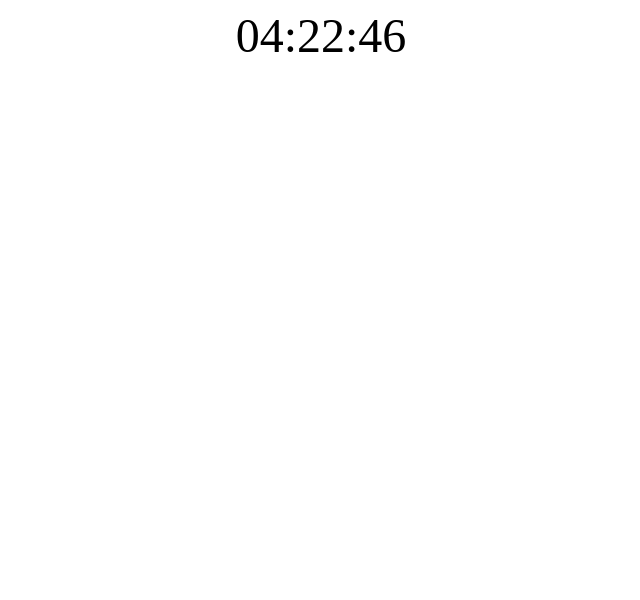
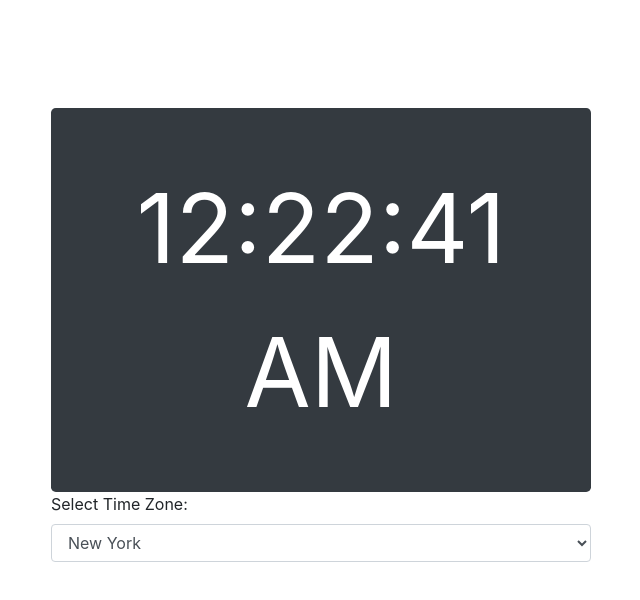
Before and after one commit to stevenrsewell/Javascript-Applications, a plain HTML site: page Digital Clock/index.html in a window 1280 px wide. Shown: the whole page, without its empty margins (319-959 px from the left). Drawn offline with nearby package versions, Linux system fonts and the light colour scheme.

Commit message:
Included time zones, AM/PM indicator

```diff
--- a/Digital Clock/app.js
+++ b/Digital Clock/app.js
@@ -1,15 +1,20 @@
 function showTime() {
-    const date = new Date();
-    let hours = date.getHours();
-    let minutes = date.getMinutes();
-    let seconds = date.getSeconds();
+    const timezone = document.getElementById("timezone").value;
+    const date = new Date().toLocaleString("en-US", {timeZone: timezone});
+    const time = new Date(date);
 
-    hours = hours < 10 ? "0" + hours : hours;
+    let hours = time.getHours();
+    let minutes = time.getMinutes();
+    let seconds = time.getSeconds();
+
+    const amPm = hours >= 12 ? "PM" : "AM";
+    hours = hours % 12;
+    hours = hours ? hours : 12;
     minutes = minutes < 10 ? "0" + minutes : minutes;
     seconds = seconds < 10 ? "0" + seconds : seconds;
 
-    const time = `${hours}:${minutes}:${seconds}`;
-    document.getElementById("clock").innerText = time;
+    const formattedTime = `${hours}:${minutes}:${seconds} ${amPm}`;
+    document.getElementById("clock").innerText = formattedTime;
 }
 
-setInterval(showTime, 1000);
+showTime();
--- a/Digital Clock/index.html
+++ b/Digital Clock/index.html
@@ -2,15 +2,34 @@
 <html>
 <head>
     <title>Digital Clock</title>
+    <link rel="stylesheet" href="https://stackpath.bootstrapcdn.com/bootstrap/4.3.1/css/bootstrap.min.css">
     <style>
         #clock {
-            font-size: 3em;
+            font-size: 6em;
             text-align: center;
+            margin-top: 20%;
         }
     </style>
 </head>
 <body>
-    <div id="clock"></div>
+    <div class="container">
+        <div class="row">
+            <div class="col-md-6 mx-auto">
+                <div id="clock" class="bg-dark text-white p-5 rounded-lg"></div>
+                <div class="form-group">
+                    <label for="timezone">Select Time Zone:</label>
+                    <select id="timezone" class="form-control" onchange="showTime()">
+                        <option value="America/New_York">New York</option>
+                        <option value="America/Los_Angeles">Los Angeles</option>
+                        <option value="Europe/London">London</option>
+                        <option value="Europe/Paris">Paris</option>
+                        <option value="Asia/Tokyo">Tokyo</option>
+                        <option value="Australia/Sydney">Sydney</option>
+                    </select>
+                </div>
+            </div>
+        </div>
+    </div>
 
     <script src="app.js"></script>
 </body>
```
Also changed, not shown: 1 other file.
